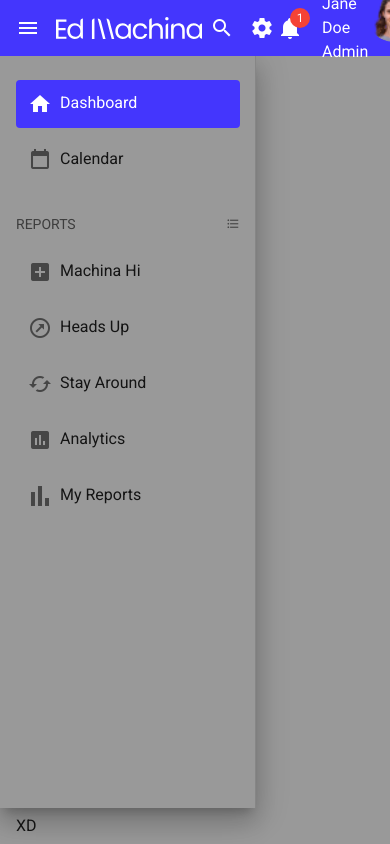
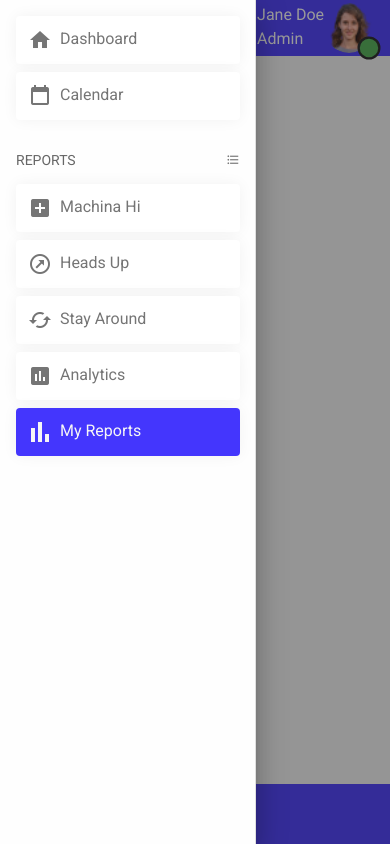
Before and after one commit to AstralBaby/edmachina-challenge, a Vue app: page / in a window 390 px wide. Built offline with nearby package versions, Linux system fonts and the light colour scheme.

Commit message:
fix footer and responsiveness in layout

```diff
--- a/src/App.vue
+++ b/src/App.vue
@@ -1,14 +1,17 @@
 <template>
-  <base-layout> content here </base-layout>
+  <base-layout>
+    <reports-view />
+  </base-layout>
 </template>
 
 <script>
 import "@/styles/globals.scss";
 import BaseLayout from "@/components/layouts/BaseLayout";
+import ReportsView from "@/components/views/ReportsView";
 
 export default {
   name: "App",
-  components: { BaseLayout },
+  components: { BaseLayout, ReportsView },
   created() {
     // Before the page is completely rendered, we validate if the user's browser color scheme preference is set to dark,
     // if so, we use the vuetify option to switch the main theme provider theme to dark.
--- a/src/components/layouts/BaseLayout.vue
+++ b/src/components/layouts/BaseLayout.vue
@@ -1,13 +1,18 @@
 <template>
   <v-app>
     <v-app-bar
+      clipped-left
       app
       dark
       :color="$vuetify.theme.dark ? 'black' : 'primary'"
       elevation="0"
     >
       <v-app-bar-nav-icon @click="showDrawer = !showDrawer" />
-      <img src="@/assets/logo.svg" alt="Edmachina" class="mx-1" />
+      <img
+        src="@/assets/logo.svg"
+        alt="Edmachina"
+        class="mx-1 d-none d-md-inline"
+      />
       <v-spacer />
       <v-icon class="mx-1">mdi-magnify</v-icon>
       <v-icon class="mx-1">mdi-light</v-icon>
@@ -17,9 +22,8 @@
       </v-badge>
       <user-menu />
     </v-app-bar>
-    <v-main>
-      <v-navigation-drawer :value="showDrawer" class="pa-4">
-        <v-list>
+    <v-navigation-drawer :value="showDrawer" clipped app>
+      <v-list class="pa-4">
         <template v-for="(i, idx) in navItems">
           <v-subheader
             v-if="i.type === 'divider'"
@@ -34,22 +38,23 @@
           </v-subheader>
           <v-list-item
             v-else
-              class="rounded px-3 mb-2"
+            @click="currentNavItem = idx"
+            class="rounded px-3 mb-2 nav-item"
             :class="{ 'nav-active': currentNavItem === idx }"
             :key="idx"
           >
             <v-list-item-content>
               <v-list-item-title
-                  :class="{
-                    'white--text':
-                      !$vuetify.theme.dark && currentNavItem === idx,
-                  }"
+                :class="[
+                  $vuetify.theme.dark
+                    ? 'grey--text text--lighten-1'
+                    : 'grey--text text--darken-1',
+                ]"
               >
                 <v-icon
                   class="mr-1"
                   :class="{
-                      'white--text':
-                        !$vuetify.theme.dark && currentNavItem === idx,
+                    'white--text': currentNavItem === idx,
                   }"
                   >{{ i.icon }}</v-icon
                 >
@@ -60,8 +65,20 @@
         </template>
       </v-list>
     </v-navigation-drawer>
+    <v-main>
+      <div class="pa-10">
+        <slot />
+      </div>
     </v-main>
-    <v-footer inset app>XD</v-footer>
+    <v-footer
+      app
+      inset
+      :color="$vuetify.theme.dark ? 'black' : 'primary'"
+      class="text-body-2 px-7 py-5"
+    >
+      <div class="uppercase">COPYRIGHT © 2022</div>
+      <div class="font-weight-medium ml-2">Edmachina</div>
+    </v-footer>
   </v-app>
 </template>
 
@@ -73,7 +90,7 @@ export default {
   components: { UserMenu },
   data: () => ({
     showDrawer: true,
-    currentNavItem: 0,
+    currentNavItem: 7,
     navItems: [
       {
         icon: "mdi-home",
@@ -113,11 +130,21 @@ export default {
 };
 </script>
 
-<style lang="scss">
-.nav-active {
+<style lang="scss" scoped>
+.nav-item {
+  background: var(--v-background-lighten2);
+  &.theme--light {
+    box-shadow: 0px 0px 15px rgba(0, 0, 0, 0.05);
+  }
+  &.nav-active {
     background: var(--v-primary-base);
-  &.theme--dark {
-    background: var(--v-background-lighten2);
+    .v-icon,
+    .v-list-item__title {
+      color: var(--v-background-base) !important;
+    }
+  }
+  .v-icon {
+    color: inherit;
   }
 }
 </style>
--- a/src/components/layouts/BaseLayout/UserMenu.vue
+++ b/src/components/layouts/BaseLayout/UserMenu.vue
@@ -1,5 +1,5 @@
 <template>
-  <v-menu bottom nudge-bottom="55" rounded>
+  <v-menu bottom nudge-bottom="55" rounded="lg">
     <template #activator="{ on }">
       <div class="d-flex ml-5" v-on="on">
         <div>
@@ -49,12 +49,37 @@
               </v-list-item-action>
             </v-list-item>
           </template>
-          <v-card>xddddd</v-card>
+          <div>
+            <v-card class="elevation-0">
+              <v-card-title class="accent font-weight-semibold text-body-1">
+                All Accounts
+              </v-card-title>
+              <v-divider />
+              <v-list>
+                <v-list-item>
+                  <v-list-item-content>
+                    <v-list-item-title class="grey--text lighten-2">
+                      <div class="font-weight-medium">Teclab:</div>
+                      18283129
+                    </v-list-item-title>
+                  </v-list-item-content>
+                </v-list-item>
+                <v-list-item>
+                  <v-list-item-content>
+                    <v-list-item-title class="grey--text lighten-2">
+                      <div class="font-weight-medium">Teclab:</div>
+                      21382138
+                    </v-list-item-title>
+                  </v-list-item-content>
+                </v-list-item>
+              </v-list>
+            </v-card>
+          </div>
         </v-menu>
         <v-divider />
         <v-list-item>
-          <v-list-item-avatar size="20">
-            <v-icon>mdi-mail</v-icon>
+          <v-list-item-avatar size="22">
+            <v-icon>mdi-email</v-icon>
           </v-list-item-avatar>
           <v-list-item-content>
             <v-list-item-title> Inbox </v-list-item-title>
@@ -106,14 +131,21 @@ export default {
 };
 </script>
 
-<style scoped>
-.triangle-right::after {
-  display: block;
-  width: 40px;
-  height: 40px;
-  position: fixed;
-  right: 0;
-  content: "";
-  background: red;
+<style scoped lang="scss">
+.triangle-right {
+  box-shadow: none;
+  padding-right: 20px;
+  &::after {
+    display: block;
+    width: 20px;
+    height: 20px;
+    background-color: var(--v-background-lighten1);
+    transform: rotate(135deg);
+    position: absolute;
+    border-radius: 3px;
+    top: 17px;
+    right: 12px;
+    content: "";
+  }
 }
 </style>
--- /dev/null
+++ b/src/components/views/ReportsView.vue
@@ -0,0 +1,13 @@
+<template>
+  <div>
+    <div>Reports view</div>
+  </div>
+</template>
+
+<script>
+export default {
+  name: "ReportsView",
+};
+</script>
+
+<style></style>
--- a/src/plugins/vuetify.js
+++ b/src/plugins/vuetify.js
@@ -14,11 +14,20 @@ export default new Vuetify({
         secondary: "#fffff",
         accent: "red",
         error: "#fffff",
+        background: {
+          base: "#f6f6f6",
+          lighten1: "#fefefe",
+          lighten2: "white",
+        },
       },
       dark: {
         primary: "#F1BC01",
-        accent: "red",
-        background: "#171E31",
+        accent: "#2c354c",
+        background: {
+          base: "#171E31",
+          lighten1: "#283046",
+          lighten2: "#2f3850",
+        },
       },
     },
   },
--- a/src/styles/globals.scss
+++ b/src/styles/globals.scss
@@ -1,4 +1,4 @@
-@import url('https://fonts.googleapis.com/css2?family=Montserrat:wght@300;400;600&display=swap');
+@import url('https://fonts.googleapis.com/css2?family=Montserrat:wght@300;400;500;600&display=swap');
 
 .v-application {
   background-color: var(--v-background-base) !important;
```
Lines whose indentation alone changed are shown as unchanged.
